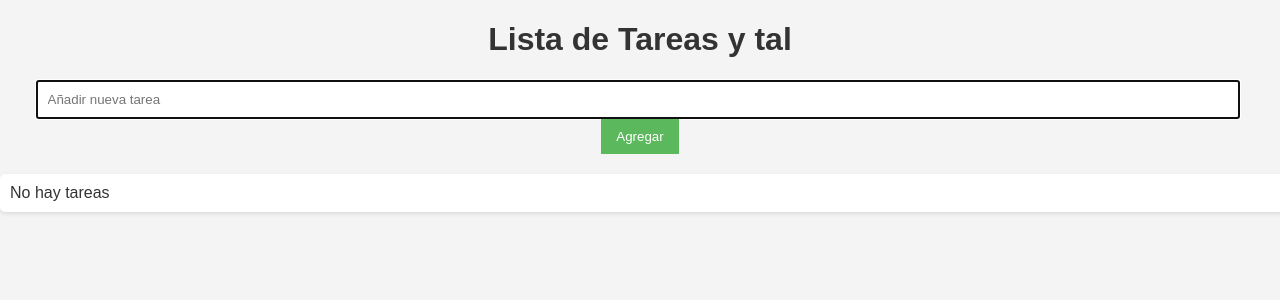
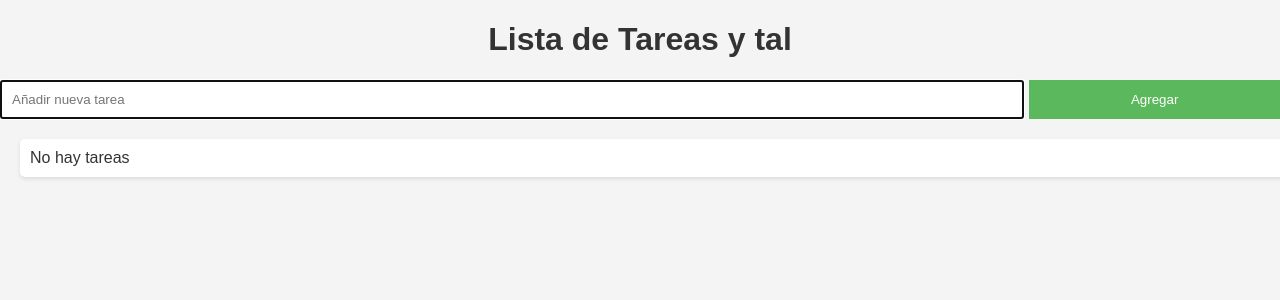
Before and after one commit to arturoytal/todo, a PHP site: page / in a window 1280 px wide. Shown: the top 300 px of the page. Run offline with PHP 8.4, Linux system fonts and the light colour scheme; data that the repository does not hold is empty; a stand-in replaces the project's code that opens the database connection; some libraries are stand-ins or nearby versions.

Commit message:
otro ajuste css...

```diff
--- a/style.css
+++ b/style.css
@@ -8,7 +8,7 @@ body {
 
 .container {
     width: 80%;
-    max-width: 600px; /* Ajusta el ancho máximo al que desees */
+    max-width: 600px; /* Ajusta el ancho máximo según lo necesites */
     margin: auto;
     overflow: hidden;
     display: flex;
@@ -25,11 +25,13 @@ form {
     margin-top: 20px;
     margin-bottom: 20px;
     width: 100%; /* Asegura que el formulario ocupe todo el ancho del contenedor */
+    display: flex;
+    justify-content: center;
 }
 
 input[type="text"] {
     padding: 10px;
-    width: calc(100% - 100px); /* Ajusta el ancho del input, considerando el botón */
+    width: 80%; /* Ajusta el ancho del input */
     margin-right: 5px;
 }
 
@@ -39,6 +41,7 @@ button {
     border: none;
     color: white;
     cursor: pointer;
+    width: 20%; /* Ajusta el ancho del botón */
 }
 
 button:hover {
@@ -49,6 +52,7 @@ ul {
     list-style-type: none;
     padding: 0;
     width: 100%; /* Asegura que la lista ocupe todo el ancho del contenedor */
+    margin: 0 20px; /* Añade márgenes a los lados de la lista */
 }
 
 ul li {
```
